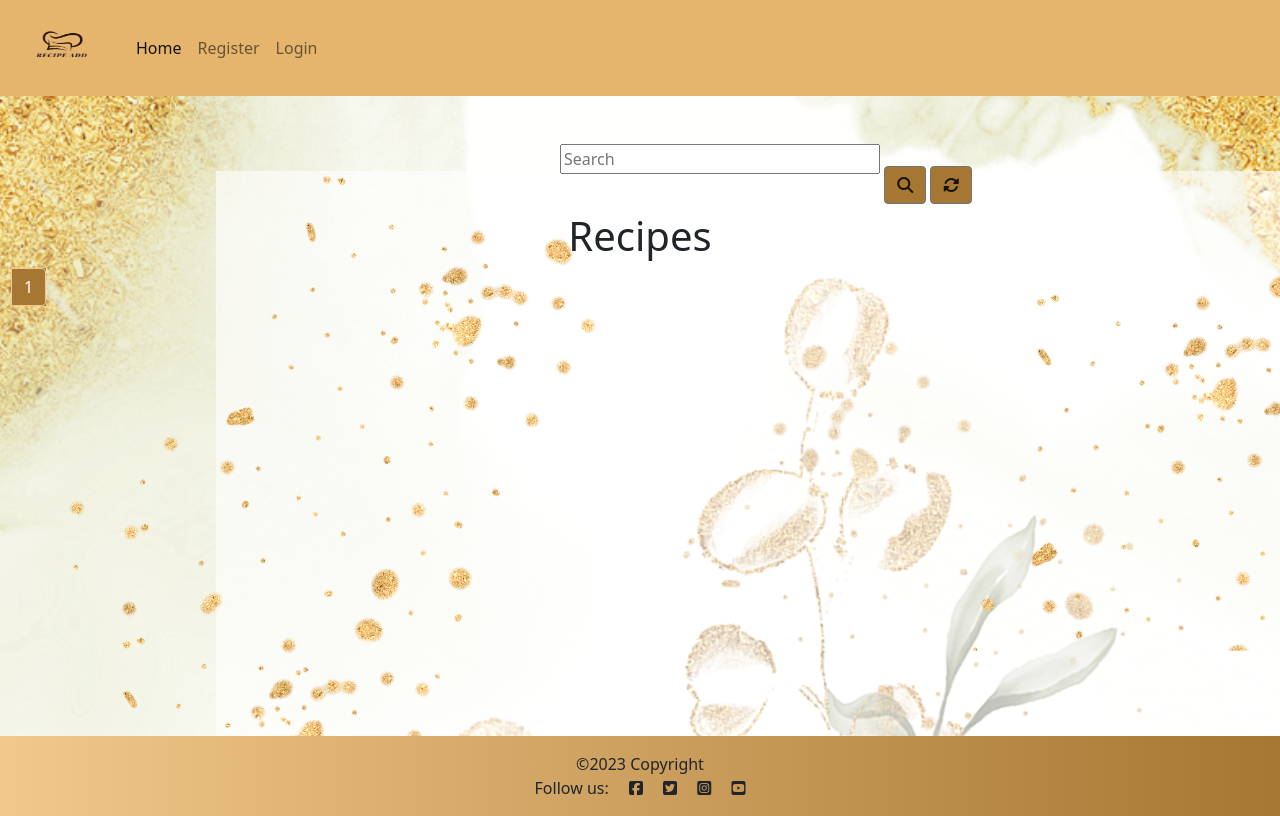
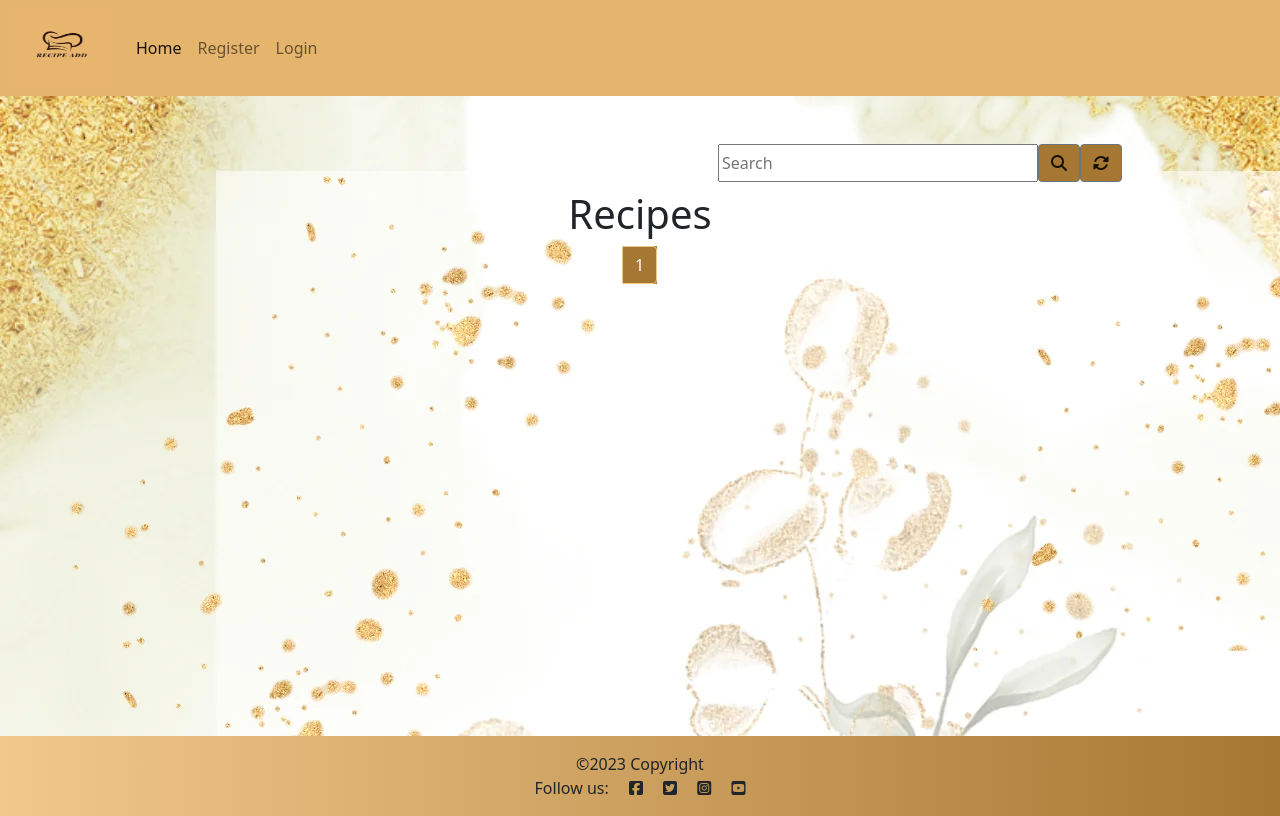
Before and after one commit to Aliona83/project4--test, a Django app: page /add_recipe/ in a window 1280 px wide. Run offline with Django 3.2, Linux system fonts and the light colour scheme; data that the repository does not hold is empty; parts of the project's set-up code (start-up, migrations or seed data) failed here and were passed over; some libraries are stand-ins or nearby versions.

Commit message:
Resize images for recipes page

```diff
--- a/add_recipe/templates/add_recipe/all_recipes.html
+++ b/add_recipe/templates/add_recipe/all_recipes.html
@@ -3,7 +3,7 @@
 {% block content %}
 
 <!-- Search input-->
-<form class="flex">
+<form class="d-flex justify-content-center">
   <input name="q" type="text"  class="search mt-5 col-md-3" placeholder="Search">
   <button class="btn btn-secondary mt-5" title="Search"><i class="fas fa-search"></i></button>
   <a href="{% url 'all_recipes' %}" class="btn btn-secondary mt-5"  title="Refresh"><i class="fas fa-sync-alt"></i></a>
@@ -11,12 +11,12 @@
 
 <!--Dispaly for all recipes-->
 <h1 class="text-center mt-2">Recipes</h1>
-<div class="container-fluid d-inline-flex col-md-12">
+<div class="container col-md-6">
     {% for recipe in all_recipes %}
-    <a href="{% url 'recipe_details' recipe.id %}" class="img-fluid" aria-label="Click to view {{recipe.title}}">
-        <div class="card m-6" >
-            <img src="{{recipe.image.url}}" class="img-fluid" alt="{{recipe.image_alt}}">
-            <div class="card-body-fluidd-inline-flex col-md-12">
+    <a href="{% url 'recipe_details' recipe.id %}" class="img-fluit" aria-label="Click to view {{recipe.title}}">
+        <div class="card" >
+            <img src="{{recipe.image.url}}" class="img-thumbnail"  height="300" width="300" alt="{{recipe.image_alt}}">
+            <div class="card-body">
               <h5 class="card-title">{{recipe.title}}</h5>
               <p class="card-text">{{recipe.description|truncatechars:100}}</p>
               <p class="card-text">{{recipe.meal_type}}</p>
@@ -27,8 +27,8 @@
     {% endfor%}
 
 <!-- pagination starts -->
-<div class="pagination-">
-  <ul class="pagination  justify-content-center">
+<nav aria-label="page-navigation">
+  <ul class="pagination justify-content-center">
     <li class="page-item disabled">
       {% if page_obj.has_previous %}
         <li class="page-item">
@@ -80,9 +80,9 @@
       </li>
     {% endif %}
   </ul>
-</div>
+</nav>
 <!-- pagination end -->
-</div>
+
 
 
 
--- a/static/css/style.css
+++ b/static/css/style.css
@@ -1,6 +1,6 @@
 
  body {
-    background-image: url('../images/background_image.png');
+    background-image: url('../images/background_image.webp');
 }
 
 .navbar {
@@ -18,12 +18,8 @@
     box-shadow: #a67732;
     border-radius: 5px;
 }
-.img-fluid {
-    min-width: 250px;
-    height: auto;
-}
-img {
- height: 300px;
+.img-thumbnail {
+    width: 100%;
 }
 #jumbotron {
     background-color: #f2c88b;
--- a/templates/base.html
+++ b/templates/base.html
@@ -25,7 +25,7 @@
 <body class="d-flex flex-column h-100">
     <nav class="navbar navbar-expand-md navbar-light">
         <div class="container-fluid">
-            <a class="navbar-brand"  href="{% url 'home' %}"><img class="logo" src="{% static '/images/logo.png' %}" alt="logo"></a>
+            <a class="navbar-brand"  href="{% url 'home' %}"><img class="logo" src="{% static '/images/logo.webp' %}" alt="logo"></a>
             <button class="navbar-toggler" type="button" data-bs-toggle="collapse" data-bs-target="#navbarText"
                 aria-controls="navbarText" aria-expanded="false" aria-label="Toggle navigation">
                 <span class="navbar-toggler-icon"></span>
```
Also changed, not shown: static/images/background_image.webp (added), static/images/logo.webp (added).
